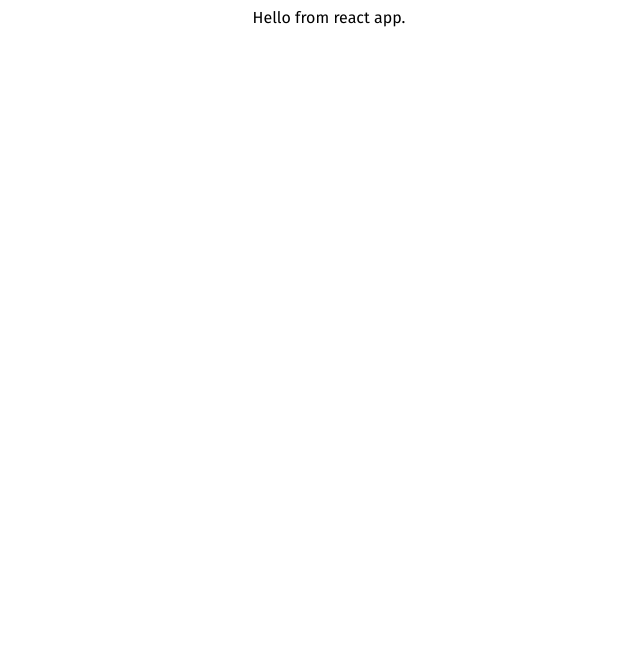
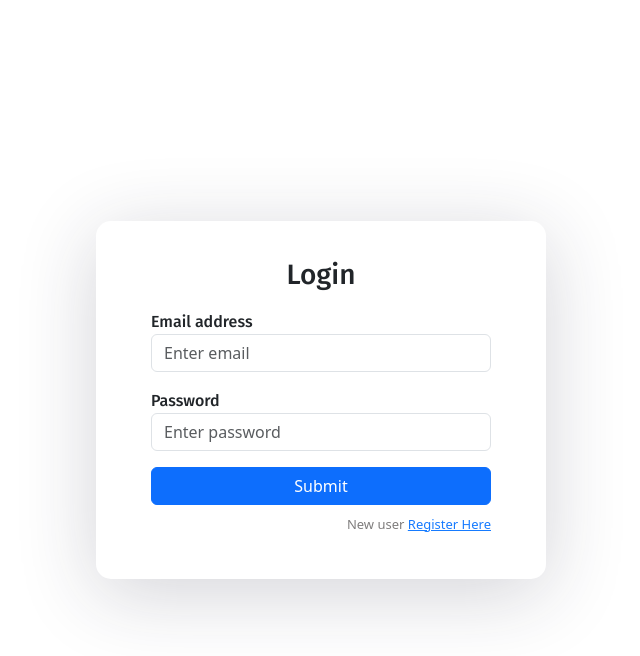
Before and after one commit to Ameer-Hamza289/Firebase_Auth, a React (Create React App) app: page / in a window 1280 px wide. Shown: the top 656 px of the page, without its empty margins (319-959 px from the left). Built offline with nearby package versions, Linux system fonts and the light colour scheme; no server answers.

Commit message:
Routes added

```diff
--- a/src/App.js
+++ b/src/App.js
@@ -1,10 +1,52 @@
-import './App.css';
+import React, { useEffect,useState } from "react";
+import "../node_modules/bootstrap/dist/css/bootstrap.min.css";
+import "./App.css";
+import {
+  BrowserRouter as Router,
+  Routes,
+  Route,
+  Navigate,
+} from "react-router-dom";
+
+import Login from "./components/Login";
+import SignUp from "./components/Register";
+
+import { ToastContainer } from "react-toastify";
+import "react-toastify/dist/ReactToastify.css";
+import Profile from "./components/Profile";
+import { auth } from "./components/Firebase";
+
 
 function App() {
+
+  const [user, setUser] = useState();
+  useEffect(() => {
+    auth.onAuthStateChanged((user) => {
+      setUser(user);
+    });
+  });
+
+  console.log(user,"user");
+
   return (
+    <Router>
     <div className="App">
-     Hello from react app.
+      <div className='auth-wrapper'>
+      <div className="auth-inner">
+            <Routes>
+              <Route
+                path="/"
+                element={user ? <Navigate to="/profile" /> : <Login />}
+              />
+              <Route path="/login" element={<Login />} />
+              <Route path="/register" element={<SignUp />} />
+              <Route path="/profile" element={<Profile />} />
+            </Routes>
+            <ToastContainer />
+          </div>
+     </div>
     </div>
+    </Router>
   );
 }
 
```
